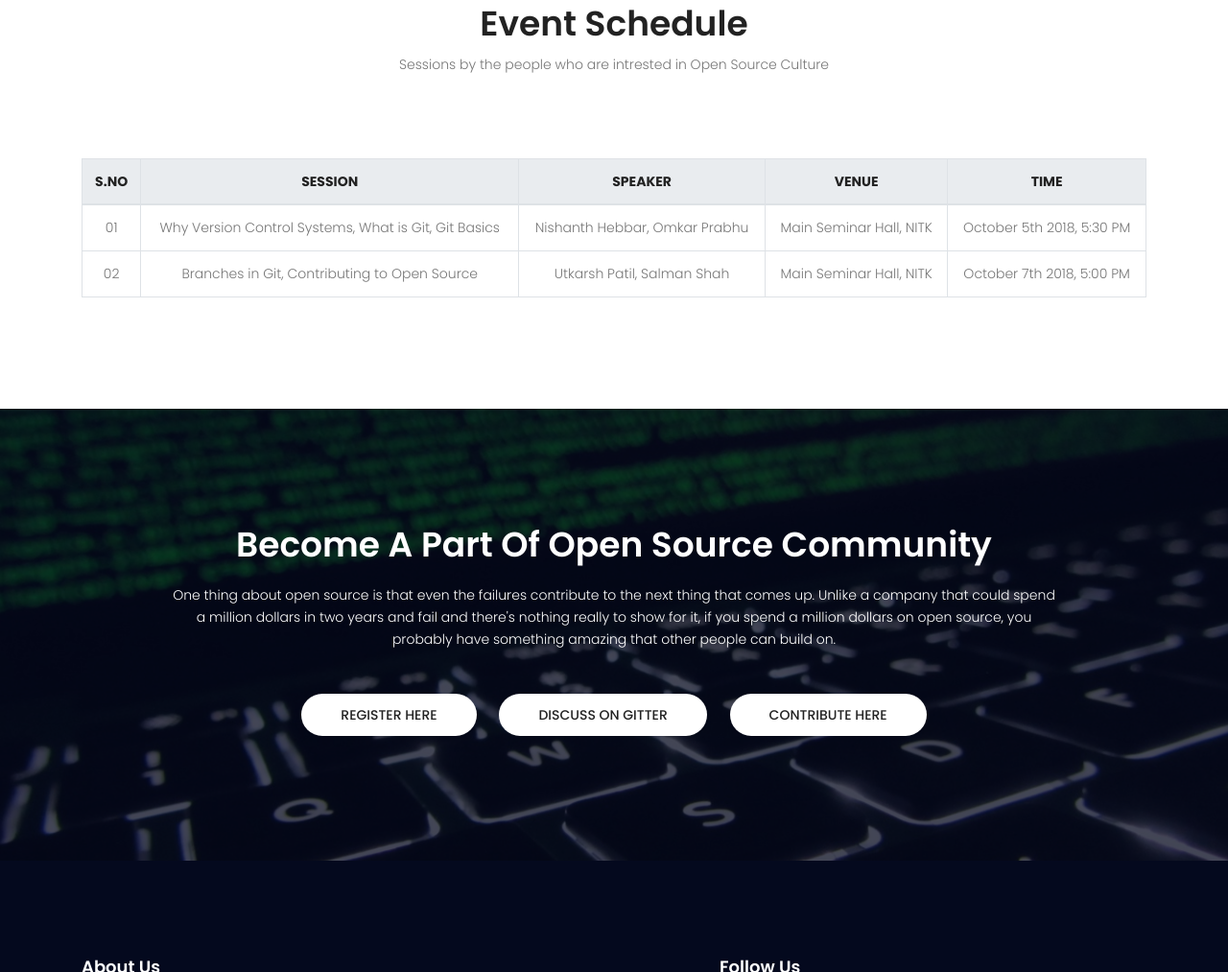
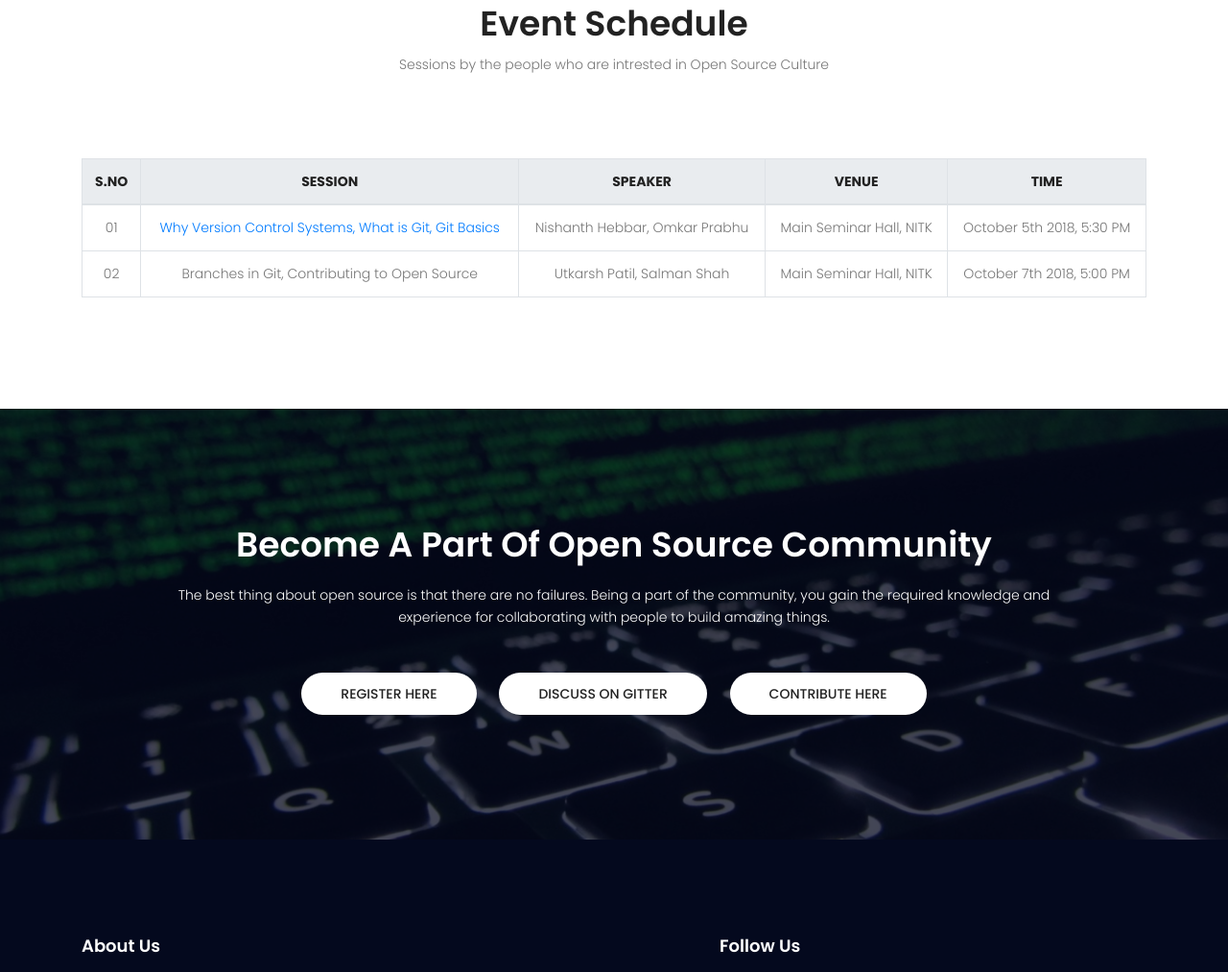
Before and after one commit to WebClub-NITK/Hacktoberfest-2k18, a plain HTML site: page index.html in a window 1280 px wide. Shown: the part 1856-2869 px from the top of the page at 96% size. Drawn offline with nearby package versions, Linux system fonts and the light colour scheme.

Commit message:
Adds link to day 1 slides

```diff
--- a/index.html
+++ b/index.html
@@ -139,7 +139,10 @@
 						<tbody>
 							<tr>
 								<th class="name" scope="row">01</th>
-								<td>Why Version Control Systems, What is Git, Git Basics</td>
+								<td>
+									<a target="_blank" href="https://docs.google.com/presentation/d/e/2PACX-1vSeoP6CeHTLUF9klscw5H18eN42Aw2zJZ6yXvZCSqieCRXoiAqdLSJUr9HND-214RVVhD5vGLKPkse2/pub?start=false&loop=false&delayms=3000">
+									Why Version Control Systems, What is Git, Git Basics</a>
+								</td>
 								<td>Nishanth Hebbar, Omkar Prabhu</td>
 								<td>Main Seminar Hall, NITK</td>
 								<td>October 5th 2018, 5:30 PM</td>
@@ -167,9 +170,9 @@
 				<div class="col-lg-10">
 					<h1 class="text-white">Become A Part Of Open Source Community</h1>
 					<p>
-						One thing about open source is that even the failures contribute to the next thing that comes up. Unlike a
-						company that could spend a million dollars in two years and fail and there's nothing really to show for it, if
-						you spend a million dollars on open source, you probably have something amazing that other people can build on.
+						The best thing about open source is that there are no failures.
+						Being a part of the community, you gain the required knowledge and experience for
+						collaborating with people to build amazing things.
 					</p>
 					<a class="primary-btn mobilebuttons" style="margin:10px;" href="https://hacktoberfest.digitalocean.com/">Register Here</a>
 					<a class="primary-btn mobilebuttons" style="margin: 10px;" href="https://gitter.im/Hacktoberfest-NITK-2018">Discuss on Gitter</a>
```
